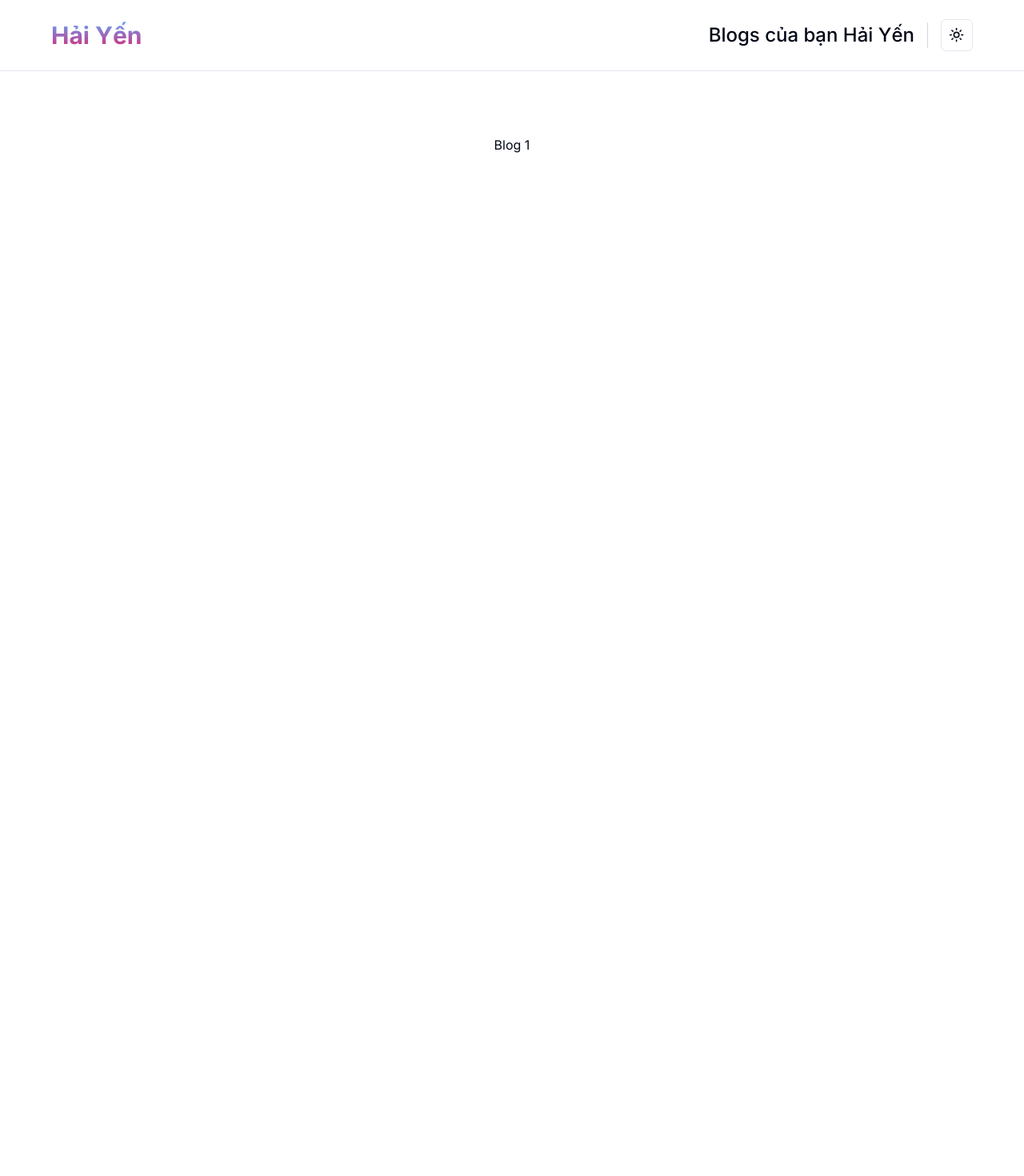
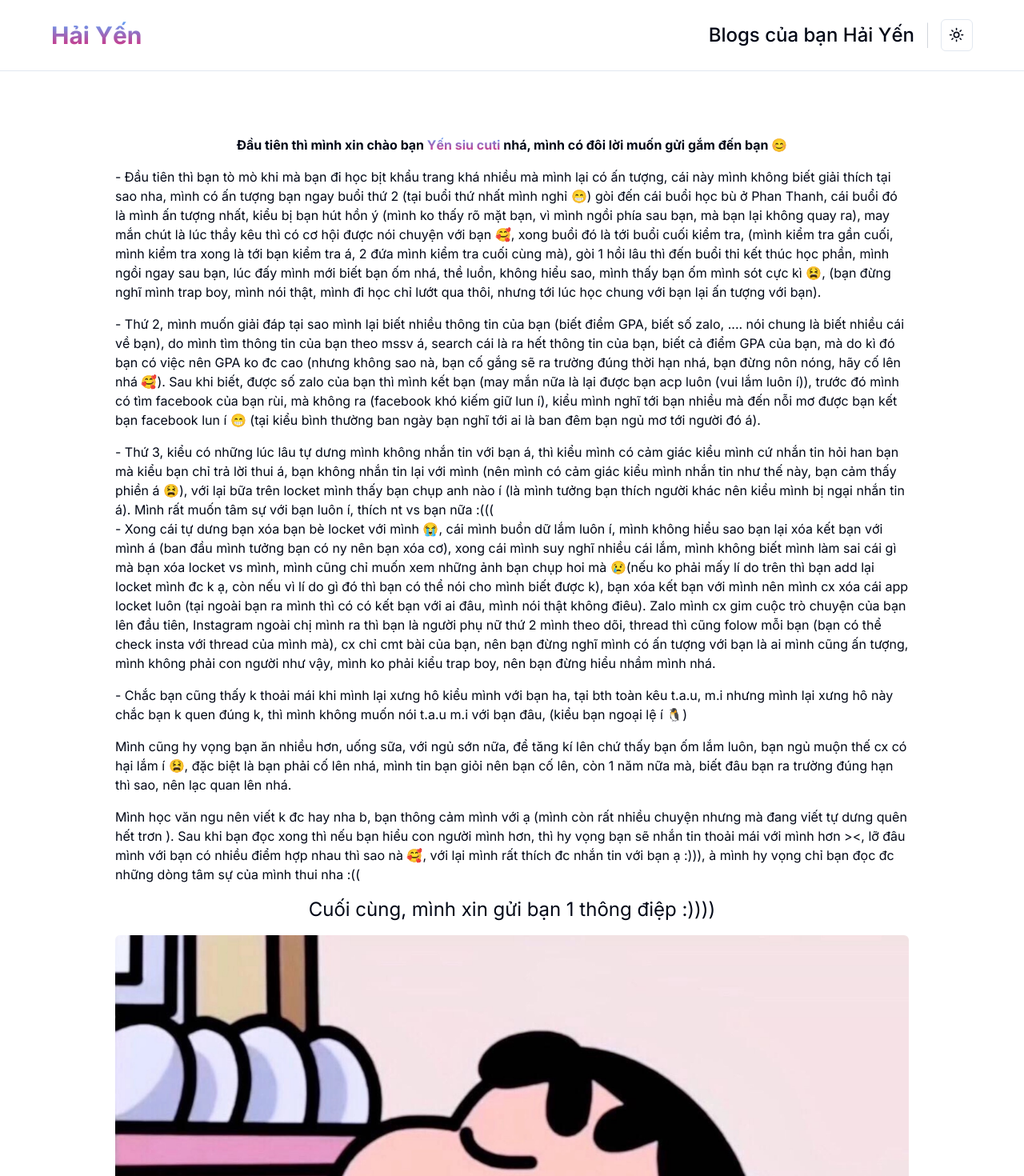
Before and after one commit to vophuocthanh/profile-haiyen, a Next.js app in the folder web/: page /blog/1 in a window 1280 px wide. Shown: the top 1470 px of the page at 80% size. Before the commit the page ends 800 px from the top, so only its background shows below. Built offline with nearby package versions, Linux system fonts and the light colour scheme.

Commit message:
update code

```diff
--- a/web/app/(layout)/(routes)/blog/1/page.tsx
+++ b/web/app/(layout)/(routes)/blog/1/page.tsx
@@ -1,40 +1,96 @@
-import React from 'react';
+import image from '@/public/troll.jpg';
+import Image from 'next/image';
 
 export default function Blog1() {
   return (
-    <div className='p-4 flex flex-col items-center justify-center sm:p-20'>
-      {/* <h1 className='text-3xl font-bold mr-auto mb-10'>
-        Mình xin chia sẽ xíu ạ 🥰🥰
-      </h1> */}
-      <p>Blog 1</p>
-      {/* <p>
-        Hi bạn{' '}
-        <span className='text-xl font-bold text-transparent bg-clip-text bg-gradient-to-b from-blue-400 to-pink-600'>
-          Hải Yến siuuu cute
-        </span>
-        , mình là{' '}
-        <span className='text-xl font-bold text-transparent bg-clip-text bg-gradient-to-r from-purple-500 via-red-500 to-yellow-500'>
-          Bin
-        </span>
-        . Mình hy vọng bạn sẽ ăn uống nhiều, uống sữa và ngủ sớm một chút thì
-        bạn mới có thể tăng kí được (mình cũng chỉ muốn tốt cho bạn thôi, mong
-        bạn đừng nghĩ mình d.ạy. bạn ạ {'><'} 😊). Cũng mong bạn cố gắng nhiều
-        hơn nữa trong học tập, chăm chỉ hơn nữa nha (vì bạn học chậm ạ, mình
-        không hề chê nha), mong bạn đừng nản cuộc nha. Mình cũng chia sẽ chút là
-        trong lúc nhắn tin với bạn í, kiểu mình thấy bạn không thoải mái á (mình
-        hiểu cái này, vì người lạ thì tất nhiên bạn không thể thoải mái được),
-        thì mình cũng mong rằng bạn sẽ thoải mái hơn, mình cũng muốn chia sẽ với
-        bạn hoi chứ không có ý xấu gì cả. Mình cũng muốn hiểu hơn về con người
-        bạn (bạn đừng hỏi tại sao lại muốn tìm hiểu bạn nha, mình không biết trả
-        lời đâu ạ -.- 😁). Và mình cũng muốn thân hơn với bạn ạ🐣. Mình cũng hy
-        vọng sẽ có cơ hội ra quán cafe học bài cùng bạn, hoặc là đi đâu đó chơi
-        ạ (mình biết là bây giờ không thể, nhưng sau này hy vọng có cơ hội ạ
-        🐧).
-      </p> */}
-      {/* <div className='ml-auto text-center mt-10'>
-        <h1 className='text-3xl font-bold'>Kí gửi</h1>
-        <span className='font-bold'>Bin (Bin là biệt danh của mình á😁)</span>
-      </div> */}
+    <div className='p-4 flex flex-col items-center space-y-4 justify-center sm:p-20'>
+      <p className='font-bold'>
+        Đầu tiên thì mình xin chào bạn{' '}
+        <span className='text-transparent bg-clip-text bg-gradient-to-b from-blue-400 to-pink-600'>
+          {' '}
+          Yến siu cuti
+        </span>{' '}
+        nhá, mình có đôi lời muốn gửi gắm đến bạn 😊
+      </p>
+      <p>
+        - Đầu tiên thì bạn tò mò khi mà bạn đi học bịt khẩu trang khá nhiều mà
+        mình lại có ấn tượng, cái này mình không biết giải thích tại sao nha,
+        mình có ấn tượng bạn ngay buổi thứ 2 (tại buổi thứ nhất mình nghỉ 😁)
+        gòi đến cái buổi học bù ở Phan Thanh, cái buổi đó là mình ấn tượng nhất,
+        kiểu bị bạn hút hồn ý (mình ko thấy rõ mặt bạn, vì mình ngồi phía sau
+        bạn, mà bạn lại không quay ra), may mắn chút là lúc thầy kêu thì có cơ
+        hội được nói chuyện với bạn 🥰, xong buổi đó là tới buổi cuối kiểm tra,
+        (mình kiểm tra gần cuối, mình kiểm tra xong là tới bạn kiểm tra á, 2 đứa
+        mình kiểm tra cuối cùng mà), gòi 1 hồi lâu thì đến buổi thi kết thúc học
+        phần, mình ngồi ngay sau bạn, lúc đấy mình mới biết bạn ốm nhá, thề
+        luồn, không hiểu sao, mình thấy bạn ốm mình sót cực kì 😫, (bạn đừng
+        nghĩ mình trap boy, mình nói thật, mình đi học chỉ lướt qua thôi, nhưng
+        tới lúc học chung với bạn lại ấn tượng với bạn).
+      </p>
+      <p>
+        - Thứ 2, mình muốn giải đáp tại sao mình lại biết nhiều thông tin của
+        bạn (biết điểm GPA, biết số zalo, .... nói chung là biết nhiều cái về
+        bạn), do mình tìm thông tin của bạn theo mssv á, search cái là ra hết
+        thông tin của bạn, biết cả điểm GPA của bạn, mà do kì đó bạn có việc nên
+        GPA ko đc cao (nhưng không sao nà, bạn cố gắng sẽ ra trường đúng thời
+        hạn nhá, bạn đừng nôn nóng, hãy cố lên nhá 🥰). Sau khi biết, được số
+        zalo của bạn thì mình kết bạn (may mắn nữa là lại được bạn acp luôn (vui
+        lắm luôn í)), trước đó mình có tìm facebook của bạn rùi, mà không ra
+        (facebook khó kiếm giữ lun í), kiểu mình nghĩ tới bạn nhiều mà đến nỗi
+        mơ được bạn kết bạn facebook lun í 😁 (tại kiểu bình thường ban ngày bạn
+        nghĩ tới ai là ban đêm bạn ngủ mơ tới người đó á).
+      </p>
+      <p>
+        - Thứ 3, kiểu có những lúc lâu tự dưng mình không nhắn tin với bạn á,
+        thì kiểu mình có cảm giác kiểu mình cứ nhắn tin hỏi han bạn mà kiểu bạn
+        chỉ trả lời thui á, bạn không nhắn tin lại với mình (nên mình có cảm
+        giác kiểu mình nhắn tin như thế này, bạn cảm thấy phiền á 😫), với lại
+        bữa trên locket mình thấy bạn chụp anh nào í (là mình tưởng bạn thích
+        người khác nên kiểu mình bị ngại nhắn tin á). Mình rất muốn tâm sự với
+        bạn luôn í, thích nt vs bạn nữa :(((
+        <br /> - Xong cái tự dưng bạn xóa bạn bè locket với mình 😭, cái mình
+        buồn dữ lắm luôn í, mình không hiểu sao bạn lại xóa kết bạn với mình á
+        (ban đầu mình tưởng bạn có ny nên bạn xóa cơ), xong cái mình suy nghĩ
+        nhiều cái lắm, mình không biết mình làm sai cái gì mà bạn xóa locket vs
+        mình, mình cũng chỉ muốn xem những ảnh bạn chụp hoi mà 😢(nếu ko phải
+        mấy lí do trên thì bạn add lại locket mình đc k ạ, còn nếu vì lí do gì
+        đó thì bạn có thể nói cho mình biết được k), bạn xóa kết bạn với mình
+        nên mình cx xóa cái app locket luôn (tại ngoài bạn ra mình thì có có kết
+        bạn với ai đâu, mình nói thật không điêu). Zalo mình cx gim cuộc trò
+        chuyện của bạn lên đầu tiên, Instagram ngoài chị mình ra thì bạn là
+        người phụ nữ thứ 2 mình theo dõi, thread thì cũng folow mỗi bạn (bạn có
+        thể check insta với thread của mình mà), cx chỉ cmt bài của bạn, nên bạn
+        đừng nghĩ mình có ấn tượng với bạn là ai mình cũng ấn tượng, mình không
+        phải con người như vậy, mình ko phải kiểu trap boy, nên bạn đừng hiểu
+        nhầm mình nhá.
+      </p>
+      <p>
+        - Chắc bạn cũng thấy k thoải mái khi mình lại xưng hô kiểu mình với bạn
+        ha, tại bth toàn kêu t.a.u, m.i nhưng mình lại xưng hô này chắc bạn k
+        quen đúng k, thì mình không muốn nói t.a.u m.i với bạn đâu, (kiểu bạn
+        ngoại lệ í 🐧)
+      </p>
+      <p>
+        Mình cũng hy vọng bạn ăn nhiều hơn, uống sữa, với ngủ sớn nữa, để tăng
+        kí lên chứ thấy bạn ốm lắm luôn, bạn ngủ muộn thế cx có hại lắm í 😫,
+        đặc biệt là bạn phải cố lên nhá, mình tin bạn giỏi nên bạn cố lên, còn 1
+        năm nữa mà, biết đâu bạn ra trường đúng hạn thì sao, nên lạc quan lên
+        nhá.
+      </p>
+      <p className=''>
+        Mình học văn ngu nên viết k đc hay nha b, bạn thông cảm mình với ạ (mình
+        còn rất nhiều chuyện nhưng mà đang viết tự dưng quên hết trơn ). Sau khi
+        bạn đọc xong thì nếu bạn hiểu con người mình hơn, thì hy vọng bạn sẽ
+        nhắn tin thoải mái với mình hơn {'><'}, lỡ đâu mình với bạn có nhiều
+        điểm hợp nhau thì sao nà 🥰, với lại mình rất thích đc nhắn tin với bạn
+        ạ :))), à mình hy vọng chỉ bạn đọc đc những dòng tâm sự của mình thui
+        nha :((
+      </p>
+      <h1 className='text-2xl'>
+        Cuối cùng, mình xin gửi bạn 1 thông điệp :))))
+      </h1>
+      <Image src={image} alt='img2' className='rounded-md' />
+      <p className='text-3xl font-bold'>Bạn nhắn tin mình vui lắm á 🥰</p>
     </div>
   );
 }
```
Also changed, not shown: web/public/troll.jpg (added).
